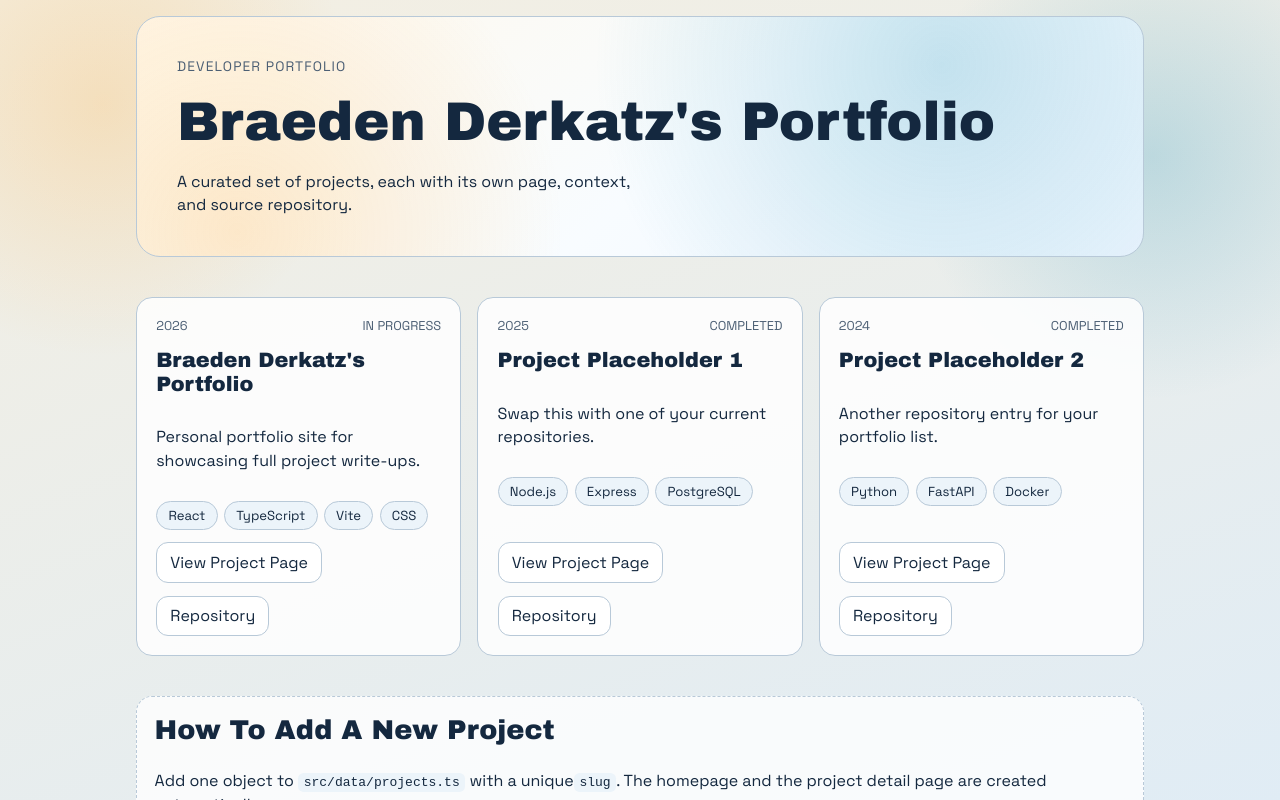
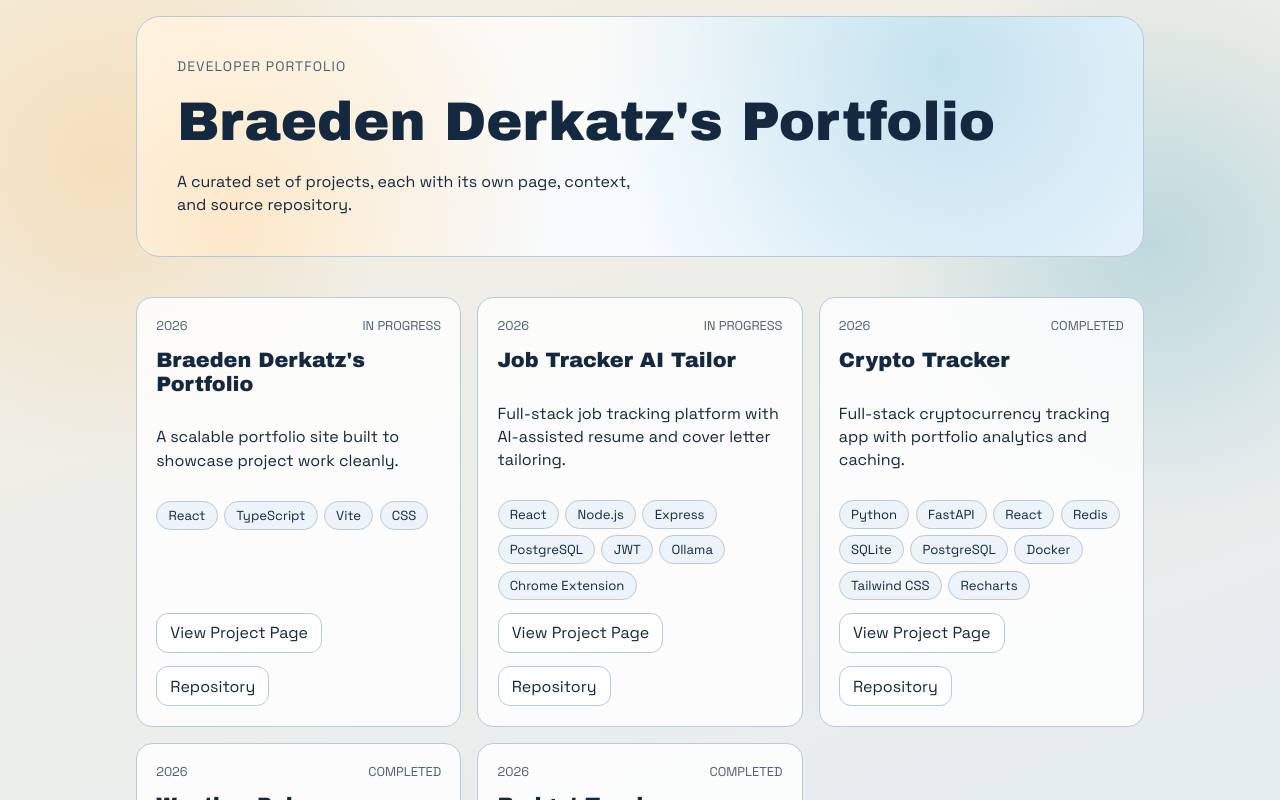
Before and after one commit to BDerkatz2/Braeden-Portfolio, a React (Vite) app: page / in a window 1280 px wide. Shown: the top 800 px of the page. Built offline with nearby package versions, Linux system fonts and the light colour scheme.

Commit message:
added liveUrl links for Budget Tracker, Crypto Tracker, Job Tracker, and Weather App

```diff
--- a/src/data/projects.ts
+++ b/src/data/projects.ts
@@ -4,9 +4,13 @@ export type Project = {
   tagline: string
   summary: string
   year: string
+  role: string
   status: 'In Progress' | 'Completed' | 'Archived'
+  featured: boolean
   technologies: string[]
   highlights: string[]
+  problem: string
+  outcome: string
   repositoryUrl: string
   liveUrl?: string
 }
@@ -16,50 +20,115 @@ export const projects: Project[] = [
   {
     slug: 'portfolio-website',
     name: "Braeden Derkatz's Portfolio",
-    tagline: 'Personal portfolio site for showcasing full project write-ups.',
+    tagline: 'A scalable portfolio site built to showcase project work cleanly.',
     summary:
-      'A portfolio website designed to keep project documentation in one place and make new additions fast.',
+      'A portfolio website designed around reusable project data so new work can be added without rebuilding the layout each time.',
     year: '2026',
+    role: 'Designer and developer',
     status: 'In Progress',
+    featured: true,
     technologies: ['React', 'TypeScript', 'Vite', 'CSS'],
     highlights: [
-      'Data-driven project pages generated from a single file.',
-      'Custom responsive layout with a bold editorial style.',
-      'Simple structure built for ongoing repository additions.',
+      'Generated separate project pages from a central data file.',
+      'Created a more editorial visual direction instead of a default template look.',
+      'Structured content so future repositories can be added with minimal edits.',
     ],
-    repositoryUrl: 'https://github.com/your-username/portfolio-website',
+    problem:
+      'A portfolio should stay easy to maintain as the number of repositories grows, not become a collection of hand-made pages that drift out of sync.',
+    outcome:
+      'This site now supports a repeatable project workflow with one shared data model, individual detail pages, and a homepage that stays organized as more work is added.',
+    repositoryUrl: 'https://github.com/BDerkatz2/Braeden-Portfolio',
   },
   {
-    slug: 'project-placeholder-1',
-    name: 'Project Placeholder 1',
-    tagline: 'Swap this with one of your current repositories.',
+    slug: 'job-tracker-ai-tailor',
+    name: 'Job Tracker AI Tailor',
+    tagline: 'Full-stack job tracking platform with AI-assisted resume and cover letter tailoring.',
     summary:
-      'Use this slot for your next project by updating title, slug, links, and highlights.',
-    year: '2025',
-    status: 'Completed',
-    technologies: ['Node.js', 'Express', 'PostgreSQL'],
+      'A job application tracker that combines workflow management, analytics, and local AI tooling to help organize applications and tailor materials faster.',
+    year: '2026',
+    role: 'Full-stack developer',
+    status: 'In Progress',
+    featured: true,
+    technologies: ['React', 'Node.js', 'Express', 'PostgreSQL', 'JWT', 'Ollama', 'Chrome Extension'],
     highlights: [
-      'Document the core problem your project solves.',
-      'Highlight a technical decision you are proud of.',
-      'Summarize measurable outcomes if available.',
+      'Tracks job applications with status, company, role, notes, and Kanban board views.',
+      'Includes AI-powered resume and cover letter suggestions using Ollama with Llama 3.1:8b.',
+      'Adds a Chrome extension to capture job postings directly into the tracker.',
     ],
-    repositoryUrl: 'https://github.com/your-username/project-placeholder-1',
-    liveUrl: 'https://example.com',
+    problem:
+      'Managing applications across multiple sites gets messy quickly, and tailoring resumes or cover letters manually for every posting takes too much time.',
+    outcome:
+      'This project centralizes job search workflow into one platform, combining application tracking, analytics, and local AI assistance with a browser capture flow.',
+    repositoryUrl: 'https://github.com/BDerkatz2/Job-Tracker-AI-tailor',
+    liveUrl: 'https://job-tracker-ai-tailor.onrender.com/',
   },
   {
-    slug: 'project-placeholder-2',
-    name: 'Project Placeholder 2',
-    tagline: 'Another repository entry for your portfolio list.',
+    slug: 'crypto-tracker',
+    name: 'Crypto Tracker',
+    tagline: 'Full-stack cryptocurrency tracking app with portfolio analytics and caching.',
     summary:
-      'Use this as a starting pattern when adding each new repository to your portfolio.',
-    year: '2024',
+      'A comprehensive crypto tracking application with a FastAPI backend, React frontend, Redis caching, and interactive portfolio insights.',
+    year: '2026',
+    role: 'Full-stack developer',
     status: 'Completed',
-    technologies: ['Python', 'FastAPI', 'Docker'],
+    featured: true,
+    technologies: ['Python', 'FastAPI', 'React', 'Redis', 'SQLite', 'PostgreSQL', 'Docker', 'Tailwind CSS', 'Recharts'],
     highlights: [
-      'Each project gets its own route under /projects/slug.',
-      'Tech stack badges are generated from the data array.',
-      'Repository and live links are shown automatically.',
+      'Searches and tracks cryptocurrencies using CoinGecko-powered market data.',
+      'Provides portfolio analytics, watchlists, and interactive data visualizations.',
+      'Uses Redis caching and Dockerized services to improve performance and local development setup.',
     ],
-    repositoryUrl: 'https://github.com/your-username/project-placeholder-2',
+    problem:
+      'Crypto tools need to balance responsive frontend visuals with reliable backend data handling, especially when pulling market data repeatedly from external APIs.',
+    outcome:
+      'This application combines live market exploration, personal portfolio tracking, and backend caching into one cohesive full-stack product.',
+    repositoryUrl: 'https://github.com/BDerkatz2/crypto-tracker',
+    liveUrl: 'https://crypto-tracker-1-kfyi.onrender.com/#dashboard',
+  },
+  {
+    slug: 'weather-app',
+    name: 'Weather Pulse',
+    tagline: 'Responsive weather app with neon styling, geolocation, and 7-day forecasting.',
+    summary:
+      'A frontend weather experience focused on clear state handling, modern styling, and fast access to local forecast information.',
+    year: '2026',
+    role: 'Frontend developer',
+    status: 'Completed',
+    featured: false,
+    technologies: ['React', 'TypeScript', 'Vite', 'CSS', 'OpenWeather API', 'Geolocation'],
+    highlights: [
+      'Supports city search and browser geolocation lookup.',
+      'Includes responsive layout, loading skeletons, and explicit error handling.',
+      'Lets users work with auto-detected units and manual unit switching.',
+    ],
+    problem:
+      'Weather apps are common, but they often feel generic or fail to communicate loading, fallback, and responsive states clearly.',
+    outcome:
+      'This project turns a familiar app idea into a more polished frontend build with stronger visual direction and better state-driven UX.',
+    repositoryUrl: 'https://github.com/BDerkatz2/Weather-App',
+    liveUrl: 'https://weather-jbal01t0a-bderkatz2s-projects.vercel.app/',
+  },
+  {
+    slug: 'budget-tracker',
+    name: 'Budget Tracker',
+    tagline: 'Personal finance tracker for accounts, budgets, transactions, and savings goals.',
+    summary:
+      'A budgeting application with authentication, transaction management, recurring items, CSV workflows, and monthly spending summaries.',
+    year: '2026',
+    role: 'Full-stack developer',
+    status: 'Completed',
+    featured: false,
+    technologies: ['JavaScript', 'Node.js', 'JWT', 'SQLite', 'HTML', 'CSS'],
+    highlights: [
+      'Implements CRUD flows for accounts, categories, budgets, and transactions.',
+      'Supports filters, search, pagination, recurring payments, and savings goals.',
+      'Includes CSV import/export and monthly spending summary charts.',
+    ],
+    problem:
+      'Budgeting tools need to support recurring financial workflows and reporting, not just simple transaction entry.',
+    outcome:
+      'This project packages core personal finance features into a manageable application with authentication, reporting, and structured data entry flows.',
+    repositoryUrl: 'https://github.com/BDerkatz2/BUDGET-TRACKER',
+    liveUrl: 'https://budget-tracker-1-bz5u.onrender.com/',
   },
 ]
```
